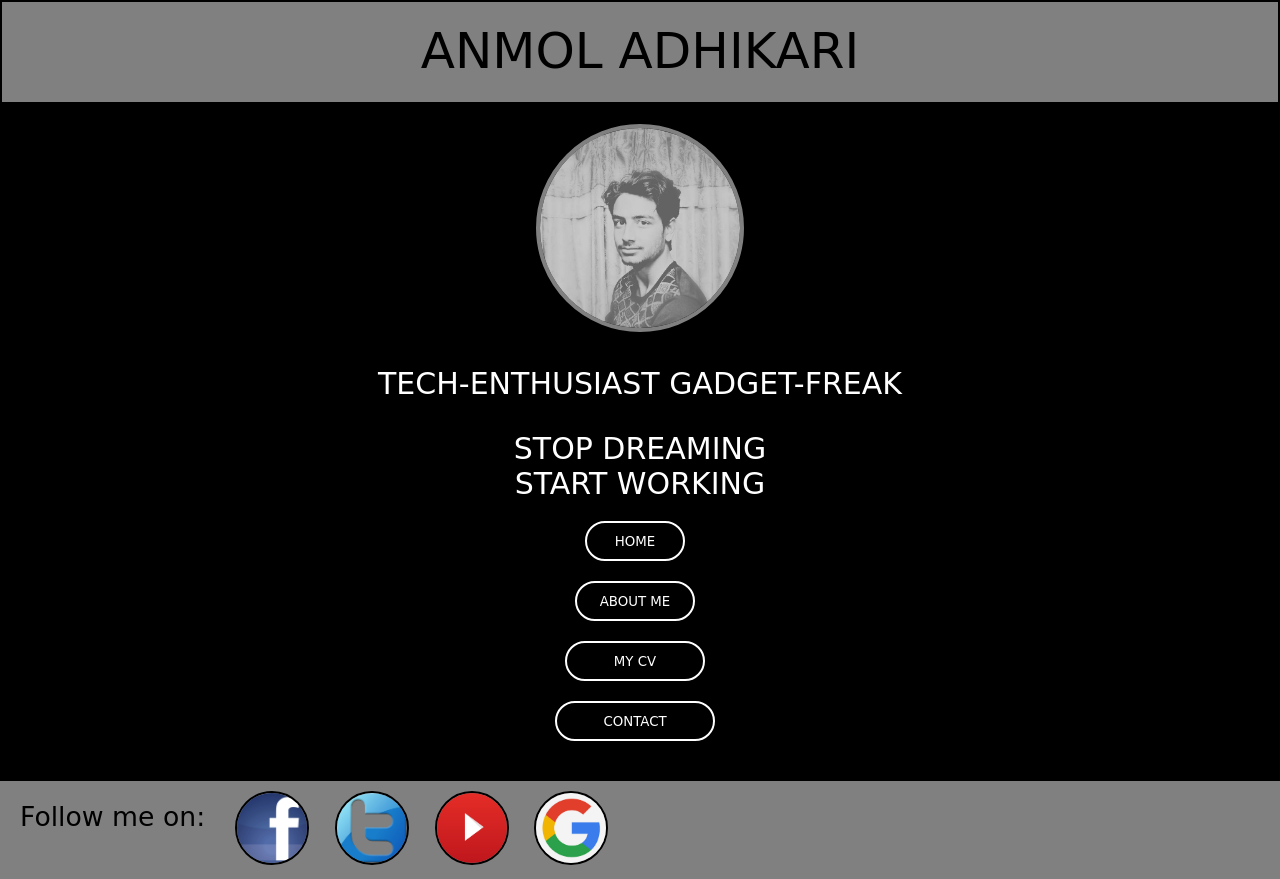
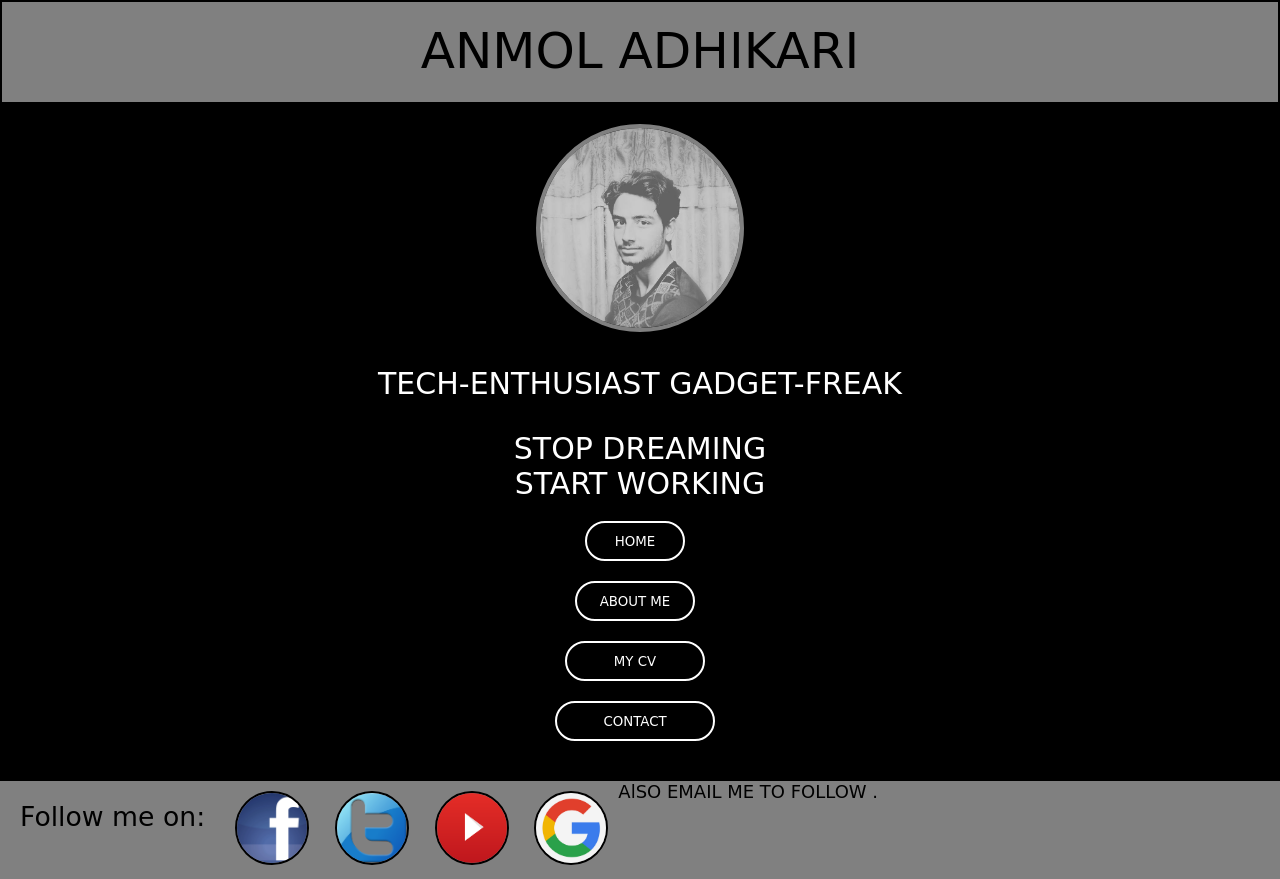
Before and after one commit to khanproject97/salmancsy1018, a plain HTML site: page index.html in a window 1280 px wide. Drawn offline with Linux system fonts and the light colour scheme.

Commit message:
added some content on home page

```diff
--- a/index.html
+++ b/index.html
@@ -60,6 +60,8 @@
           <img src="google.jpg" alt="my image" width="70px" height="70">
           </div>
 
+          AlSO EMAIL ME TO FOLLOW .
+
 
 </footer>
 </body>
```
